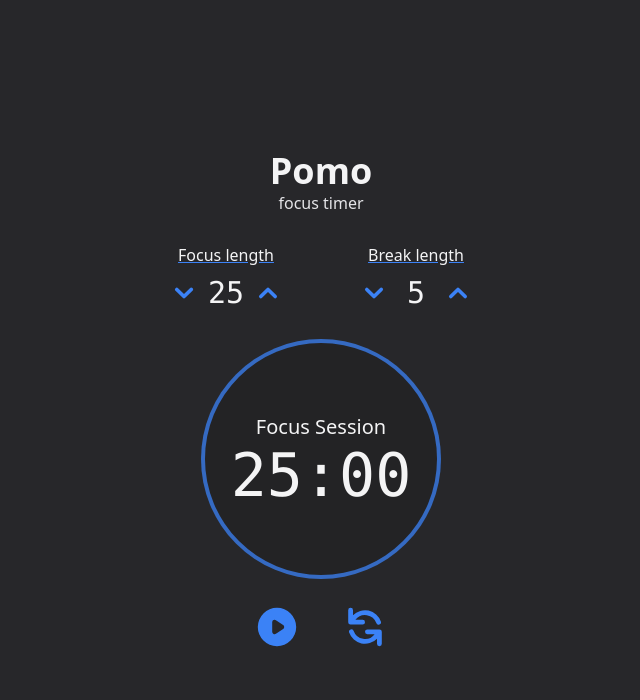
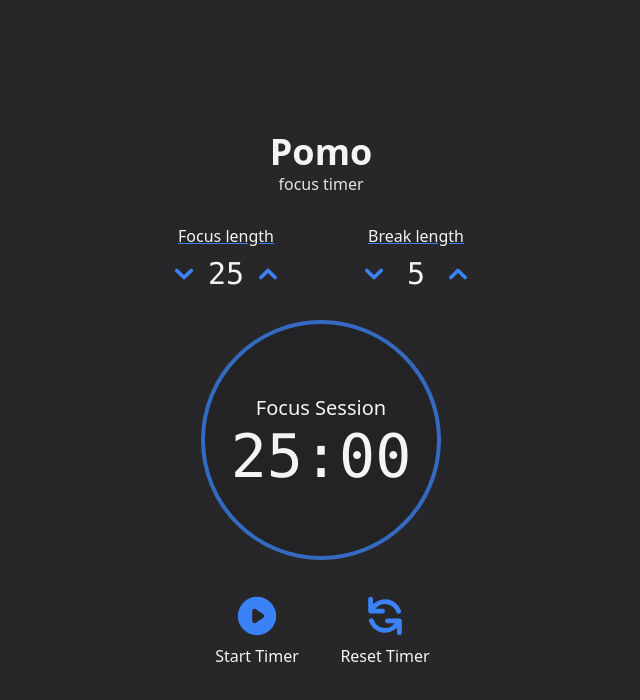
Before and after one commit to anthonypz/Pomo, a React (Create React App) app: page / in a window 1280 px wide. Shown: the top 700 px of the page, without its empty margins (319-959 px from the left). Built offline with nearby package versions, Linux system fonts and the light colour scheme; a web font is replaced by a local one.

Commit message:
Attach labels to start and reset buttons

```diff
--- a/src/App.js
+++ b/src/App.js
@@ -126,7 +126,8 @@ function App() {
         breakTimer={breakTimer}
         isPaused={isPaused}
       />
-      <section className='pt-6'>
+      <section className='pt-6 flex'>
+        <div className='flex flex-col p-2 items-center'>
           <button
             id='start_stop'
             onClick={handleTimer}
@@ -139,6 +140,11 @@ function App() {
               <PauseIcon className='h-12 w-12 text-blue-500' />
             )}
           </button>
+          <label htmlFor='start-stop' className='w-28 mt-1'>
+            {isPaused ? 'Start Timer' : 'Pause Timer'}
+          </label>
+        </div>
+        <div className='flex flex-col p-2 items-center'>
           <button
             id='reset'
             onClick={handleReset}
@@ -153,6 +159,10 @@ function App() {
               }
             />
           </button>
+          <label htmlFor='reset' className='w-28 mt-1'>
+            Reset Timer
+          </label>
+        </div>
       </section>
       <audio id='beep' ref={bell} src={bellSound} />
     </div>
```
Lines whose indentation alone changed are shown as unchanged.
